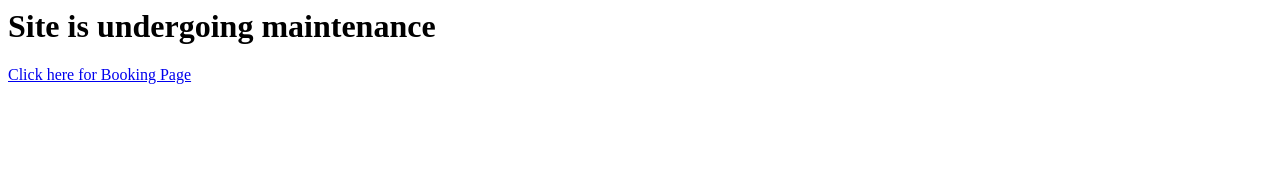
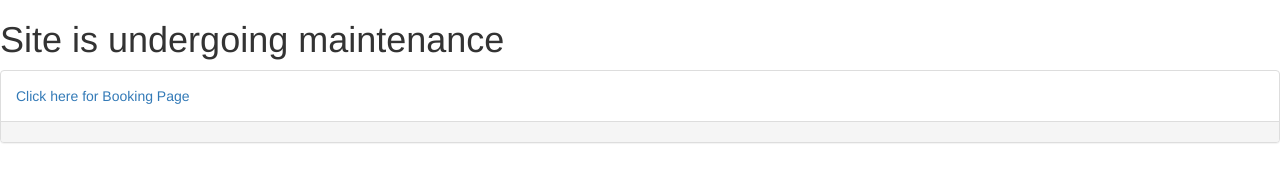
Before and after one commit to 240Ride/240ride.github.io, a plain HTML site: page index.html in a window 1280 px wide. Drawn offline with nearby package versions, Linux system fonts and the light colour scheme.

Commit message:
Adds bootstrap CDN and panel

```diff
--- a/index.html
+++ b/index.html
@@ -1,10 +1,26 @@
+<!DOCTYPE html>
 <html>
 	<head>
-		<title></title>
+		<title>Route TWO40 Ride</title>
+		<link href="https://maxcdn.bootstrapcdn.com/bootstrap/3.3.7/css/bootstrap.min.css" rel="stylesheet" integrity="sha384-BVYiiSIFeK1dGmJRAkycuHAHRg32OmUcww7on3RYdg4Va+PmSTsz/K68vbdEjh4u" crossorigin="anonymous">
+		<script src="https://maxcdn.bootstrapcdn.com/bootstrap/3.3.7/js/bootstrap.min.js" integrity="sha384-Tc5IQib027qvyjSMfHjOMaLkfuWVxZxUPnCJA7l2mCWNIpG9mGCD8wGNIcPD7Txa" crossorigin="anonymous"></script>
 	</head>
 
 	<body>
-		<h1>Site is undergoing maintenance</h1>
-		<a href="index1.html">Click here for Booking Page</a>
+		<div class="row">
+			<div class="col-md-12">
+				<h1>Site is undergoing maintenance</h1>
+			</div>
+		</div>
+		<div class="row">
+			<div class="col-md-12">
+				<div class="panel panel-default">
+				  <div class="panel-body">
+					<a href="index1.html">Click here for Booking Page</a>
+				  </div>
+				  <div class="panel-footer"></div>
+				</div>
+			</div>
+		</div>
 	</body>
 </html>
```
